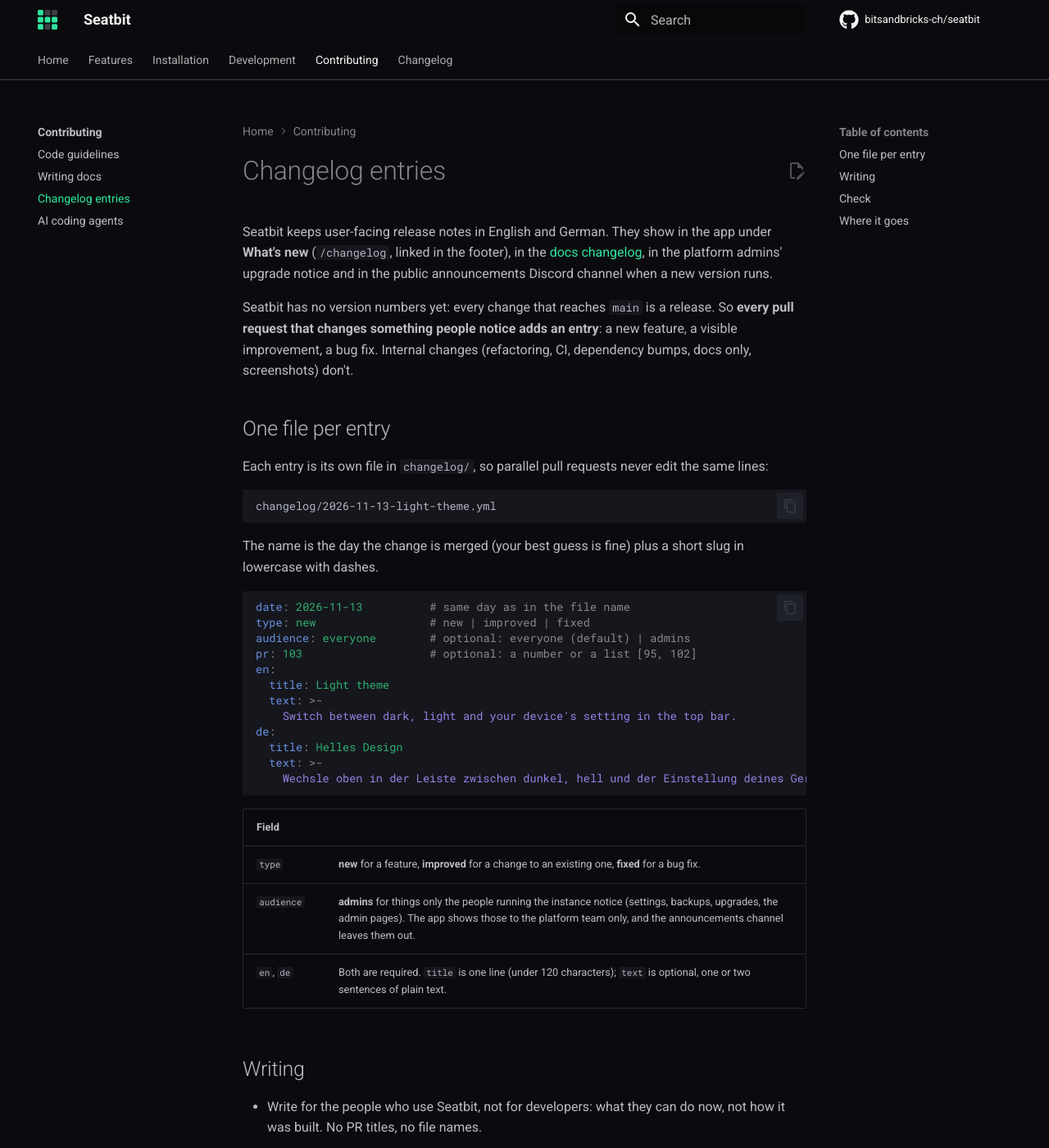
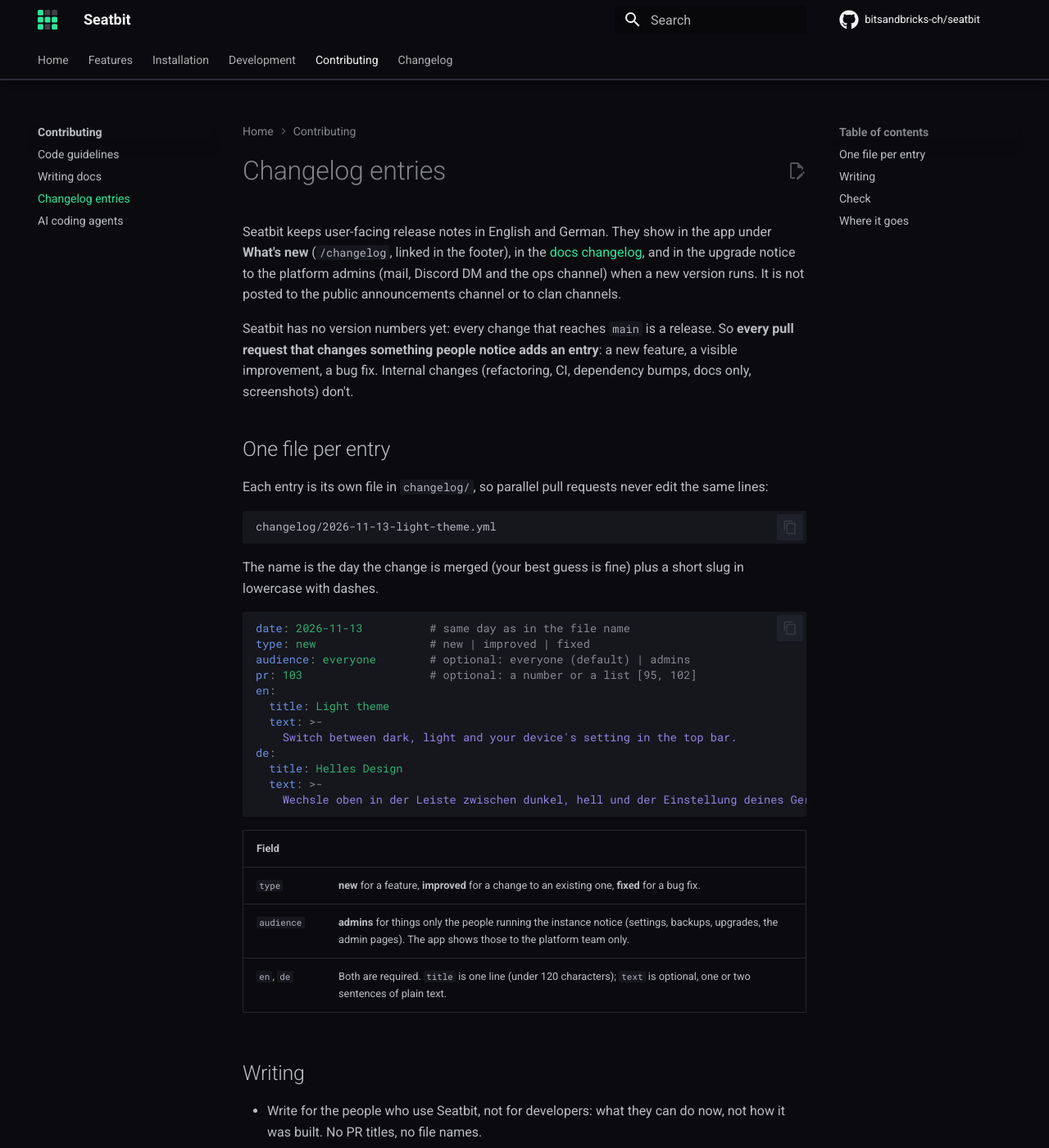
Before and after one commit to bitsandbricks-ch/seatbit, an MkDocs documentation site: the page built from docs/contributing/changelog.md, in a window 1280 px wide and 1400 px high. Shown: the whole window at 82% size. Built offline with MkDocs 1.6.1 and Material for MkDocs 9.7.7, drawn with Linux system fonts in a browser that asks for light colours; comment, search, counter and statistics services are not loaded; some of the changed text lies outside the part shown.

Commit message:
Post the changelog only to the ops channel and admin DMs, not the announcements channel
Co-Authored-By: Claude Opus 5.5 <noreply@anthropic.com>
Claude-Session: https://claude.ai/code/session_01Mn3pynKnAJA2Gn4aUHfdXv

```diff
--- a/docs/contributing/changelog.md
+++ b/docs/contributing/changelog.md
@@ -1,6 +1,6 @@
 # Changelog entries
 
-Seatbit keeps user-facing release notes in English and German. They show in the app under **What's new** (`/changelog`, linked in the footer), in the [docs changelog](../changelog/index.md), in the platform admins' upgrade notice and in the public announcements Discord channel when a new version runs.
+Seatbit keeps user-facing release notes in English and German. They show in the app under **What's new** (`/changelog`, linked in the footer), in the [docs changelog](../changelog/index.md), and in the upgrade notice to the platform admins (mail, Discord DM and the ops channel) when a new version runs. It is not posted to the public announcements channel or to clan channels.
 
 Seatbit has no version numbers yet: every change that reaches `main` is a release. So **every pull request that changes something people notice adds an entry**: a new feature, a visible improvement, a bug fix. Internal changes (refactoring, CI, dependency bumps, docs only, screenshots) don't.
 
@@ -32,7 +32,7 @@ de:
 | Field | |
 | --- | --- |
 | `type` | **new** for a feature, **improved** for a change to an existing one, **fixed** for a bug fix. |
-| `audience` | **admins** for things only the people running the instance notice (settings, backups, upgrades, the admin pages). The app shows those to the platform team only, and the announcements channel leaves them out. |
+| `audience` | **admins** for things only the people running the instance notice (settings, backups, upgrades, the admin pages). The app shows those to the platform team only. |
 | `en`, `de` | Both are required. `title` is one line (under 120 characters); `text` is optional, one or two sentences of plain text. |
 
 ## Writing
@@ -60,6 +60,5 @@ It checks the YAML, the fields, both languages and the Swiss spelling. CI runs i
 | App, **What's new** | All entries in the person's language; *admins* entries for the platform team only. |
 | Docs, [Changelog](../changelog/index.md) | All entries, English and German pages. |
 | Upgrade notice (mail and DM to platform admins, ops channel) | The entries that came with the new version. |
-| Announcements channel | The new entries for *everyone*, in the instance's language, with a link to *What's new*. Nothing is posted for a version without such entries. |
 
 An instance remembers which entries it announced, so each entry is announced once, on the first start of the version that brought it.
```
Also changed, not shown: docs/features/admin.md (+2 -2 lines), docs/features/whats-new.md (+1 -1 lines), docs/installation/operations.md (+1 -1 lines), 4 other files.
